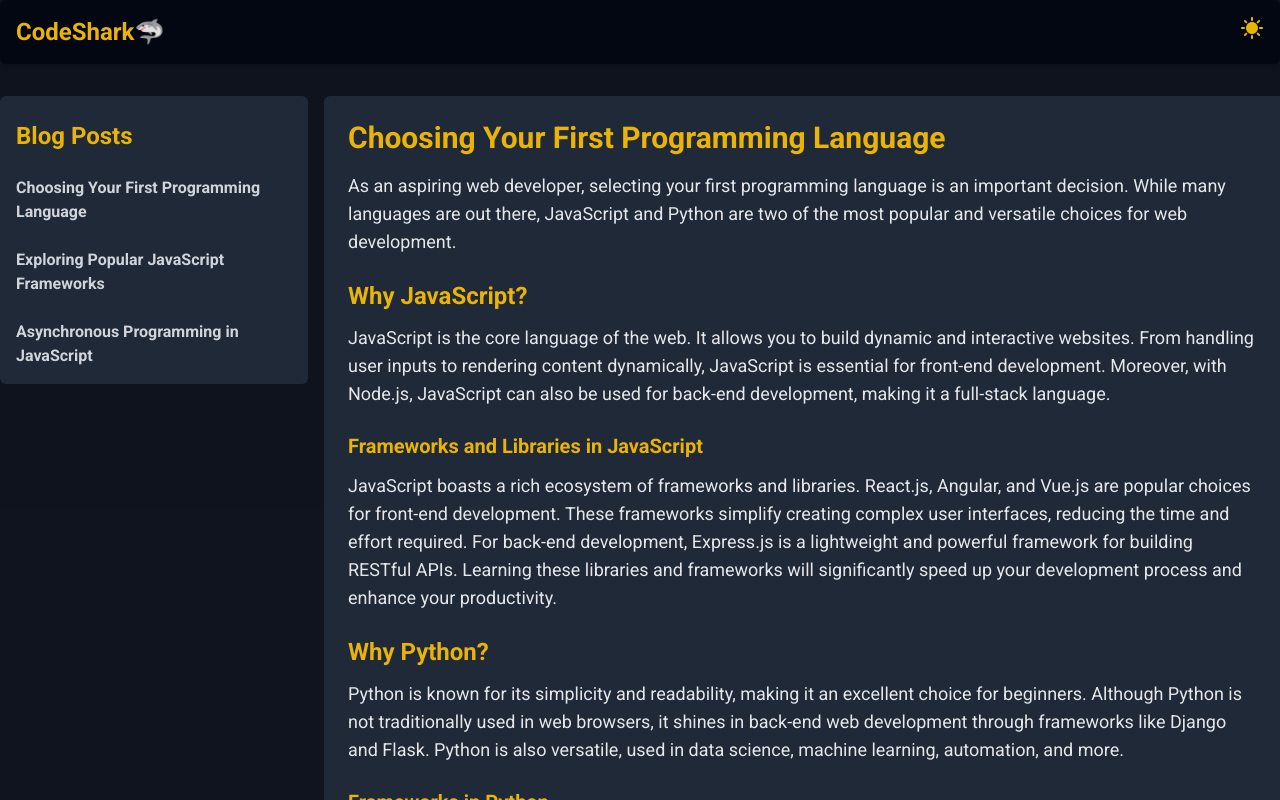
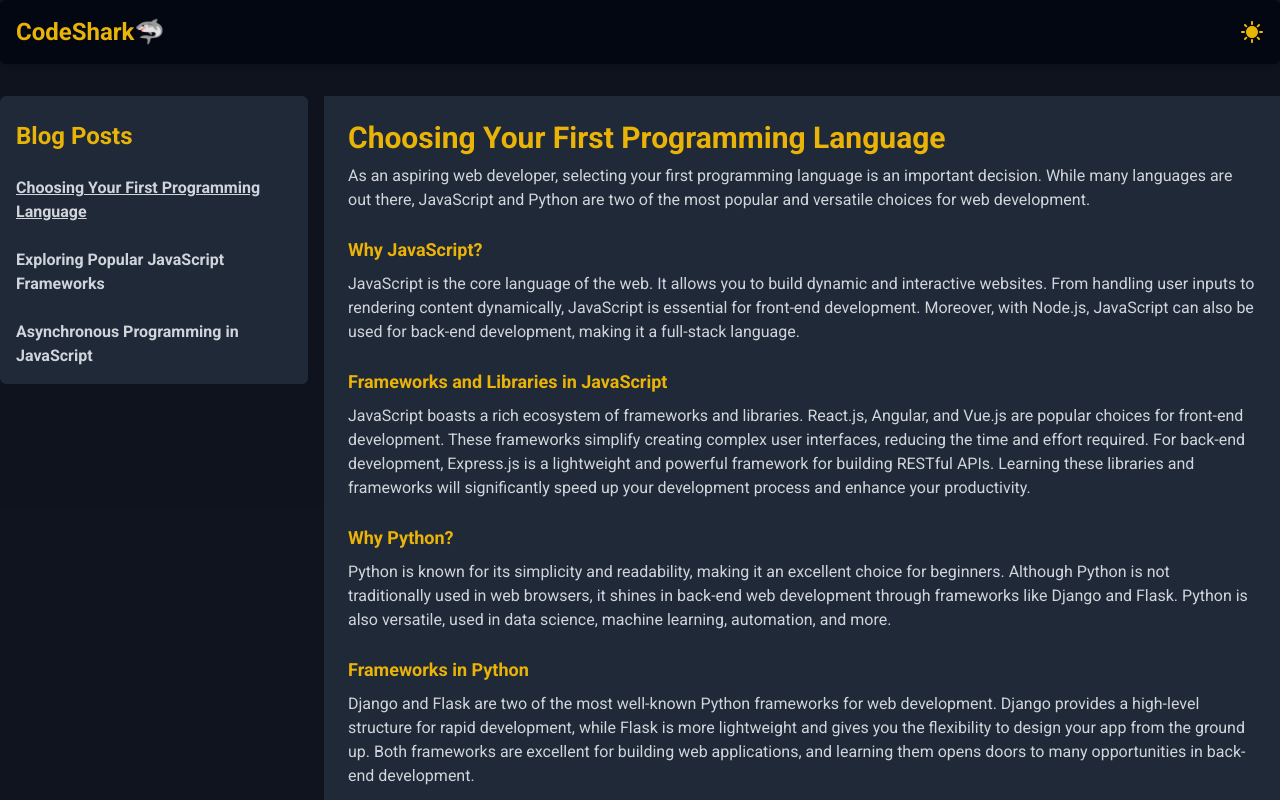
Before and after one commit to jimmindungu3/codeshark-blog, a React (Vite) app in the folder Frontend/: page /blog/first-programming-language in a window 1280 px wide. Built offline with nearby package versions, Linux system fonts and the light colour scheme.

Commit message:
add routing

```diff
--- a/Frontend/package.json
+++ b/Frontend/package.json
@@ -13,7 +13,8 @@
     "prismjs": "^1.29.0",
     "react": "^18.3.1",
     "react-dom": "^18.3.1",
-    "react-icons": "^5.4.0"
+    "react-icons": "^5.4.0",
+    "react-router-dom": "^7.1.0"
   },
   "devDependencies": {
     "@eslint/js": "^9.15.0",
--- a/Frontend/src/App.jsx
+++ b/Frontend/src/App.jsx
@@ -1,13 +1,19 @@
 import React from "react";
+import { BrowserRouter, Routes, Route, Navigate } from "react-router-dom";
 import Navbar from "./components/Navbar";
 import Body from "./components/Body";
 
 function App() {
   return (
-    <div className="md:bg-gray-300 dark:bg-gray-950 dark:bg-opacity-95">
-      <Navbar />
-      <Body />
-    </div>
+    <BrowserRouter>
+      <div className="bg-gray-300 dark:bg-gray-950 dark:bg-opacity-95">
+        <Navbar />
+        <Routes>
+          <Route path="/" element={<Navigate to="/blog/first-programming-language" replace />} />
+          <Route path="/blog/*" element={<Body />} />
+        </Routes>
+      </div>
+    </BrowserRouter>
   );
 }
 
--- a/Frontend/src/components/BlogContent.jsx
+++ b/Frontend/src/components/BlogContent.jsx
@@ -1,14 +1,11 @@
-import React, { useState, Suspense } from "react";
+import React, { Suspense } from "react";
 import Loader from "./Loader";
 
-const BlogContent = ({ currentBlog }) => {
-  const CurrentBlog = currentBlog
+const BlogContent = ({ Blog }) => {
   return (
-    <div className="bg-white dark:bg-gray-800 dark:text-gray-200 rounded-l-md">
-      <Suspense fallback={<Loader />}>
-        <CurrentBlog />
-      </Suspense>
-    </div>
+    <Suspense fallback={<Loader />}>
+      <Blog />
+    </Suspense>
   );
 };
 
--- a/Frontend/src/components/Body.jsx
+++ b/Frontend/src/components/Body.jsx
@@ -1,39 +1,51 @@
+// components/Body.js
 import React, { lazy, useState } from "react";
+import { Routes, Route, useLocation, Navigate } from "react-router-dom";
 import SideBar from "./SideBar";
 import BlogContent from "./BlogContent";
 import { RiMenuUnfold3Fill, RiMenuFold3Fill } from "react-icons/ri";
 
 const blogs = {
-  blog1: lazy(() => import("./FirstProgrammingLanguage")),
-  blog2: lazy(() => import("./JSFrameworks")),
-  blog3: lazy(() => import("./AsycProgramming")),
+  "first-programming-language": {
+    component: lazy(() => import("./FirstProgrammingLanguage")),
+    title: "Choosing Your First Programming Language"
+  },
+  "js-frameworks": {
+    component: lazy(() => import("./JSFrameworks")),
+    title: "Exploring Popular JavaScript Frameworks"
+  },
+  "async-programming": {
+    component: lazy(() => import("./AsycProgramming")),
+    title: "Asynchronous Programming in JavaScript"
+  }
 };
 
 const Body = () => {
   const [isSidebarOpen, setIsSidebarOpen] = useState(false);
-  const [currentBlog, setCurrentBlog] = useState(blogs.blog1);
-
-  const selectBlog = (selectedBlog) => {
-    setCurrentBlog(blogs[`blog${selectedBlog}`]);
-    setIsSidebarOpen(false); // Close sidebar after selection
-  };
+  const location = useLocation();
 
   const toggleSidebar = () => {
     setIsSidebarOpen(!isSidebarOpen);
   };
 
+  // Update document title based on current route
+  React.useEffect(() => {
+    const currentPath = location.pathname.split('/').pop();
+    const currentBlog = blogs[currentPath];
+    if (currentBlog) {
+      document.title = `${currentBlog.title} | Your Blog Name`;
+    }
+  }, [location]);
+
   return (
     <div className="relative">
-      {/* Mobile Menu Toggle Button */}
       <button
         onClick={toggleSidebar}
         className="md:hidden fixed z-50 top-16 left-0 bg-gray-100 p-2 rounded-md shadow-md"
       >
         {isSidebarOpen ? <RiMenuFold3Fill /> : <RiMenuUnfold3Fill />}
       </button>
-
       <div className="max-w-7xl mx-auto grid grid-cols-12 gap-4 h-[calc(100vh-6rem)]">
-        {/* Sidebar - Mobile Sliding Menu */}
         <div
           className={`
             fixed md:static
@@ -50,19 +62,20 @@ const Body = () => {
           `}
         >
           <div className="h-full">
-            <SideBar selectBlog={selectBlog} setIsSidebarOpen={setIsSidebarOpen}/>
+            <SideBar setIsSidebarOpen={setIsSidebarOpen} />
           </div>
         </div>
-
-        {/* Blog Content */}
         <div className="col-span-12 md:col-span-9 overflow-y-auto">
           <div className="h-full">
-            <BlogContent currentBlog={currentBlog} />
+            <Routes>
+              <Route path="first-programming-language" element={<BlogContent Blog={blogs["first-programming-language"].component} />} />
+              <Route path="js-frameworks" element={<BlogContent Blog={blogs["js-frameworks"].component} />} />
+              <Route path="async-programming" element={<BlogContent Blog={blogs["async-programming"].component} />} />
+              <Route path="*" element={<Navigate to="first-programming-language" replace />} />
+            </Routes>
           </div>
         </div>
       </div>
-
-      {/* Overlay for mobile when sidebar is open */}
       {isSidebarOpen && (
         <div
           onClick={toggleSidebar}
--- a/Frontend/src/components/FirstProgrammingLanguage.jsx
+++ b/Frontend/src/components/FirstProgrammingLanguage.jsx
@@ -1,55 +1,85 @@
-import React from "react";
-
 const FirstProgrammingLanguage = () => {
   return (
-    <div className="p-6 mx-auto">
-      <h1 className="text-3xl font-bold mb-4 text-blue-500 dark:text-yellow-500">
+    <div className="p-2 md:p-6 mx-auto bg-white dark:bg-gray-800">
+      <h1 className="text-xl md:text-3xl font-bold mb-2 text-blue-500 dark:text-yellow-500">
         Choosing Your First Programming Language
       </h1>
-      <p className="text-lg mb-6">
-        As an aspiring web developer, selecting your first programming language is an important decision. While many languages are out there, JavaScript and Python are two of the most popular and versatile choices for web development.
+      <p className="mb-6 text-sm md:text-base text-gray-800 dark:text-gray-300">
+        As an aspiring web developer, selecting your first programming language
+        is an important decision. While many languages are out there, JavaScript
+        and Python are two of the most popular and versatile choices for web
+        development.
       </p>
 
-      <h2 className="text-2xl font-semibold mb-3 text-blue-500 dark:text-yellow-500">
+      <h2 className="text-base md:text-lg font-semibold mb-2 text-blue-500 dark:text-yellow-500">
         Why JavaScript?
       </h2>
-      <p className="text-lg mb-6">
-        JavaScript is the core language of the web. It allows you to build dynamic and interactive websites. From handling user inputs to rendering content dynamically, JavaScript is essential for front-end development. Moreover, with Node.js, JavaScript can also be used for back-end development, making it a full-stack language.
+      <p className="mb-6 text-sm md:text-base text-gray-800 dark:text-gray-300">
+        JavaScript is the core language of the web. It allows you to build
+        dynamic and interactive websites. From handling user inputs to rendering
+        content dynamically, JavaScript is essential for front-end development.
+        Moreover, with Node.js, JavaScript can also be used for back-end
+        development, making it a full-stack language.
       </p>
 
-      <h3 className="text-xl font-semibold mb-3 text-blue-500 dark:text-yellow-500">
+      <h2 className="text-base md:text-lg font-semibold mb-2 text-blue-500 dark:text-yellow-500">
         Frameworks and Libraries in JavaScript
-      </h3>
-      <p className="text-lg mb-6">
-        JavaScript boasts a rich ecosystem of frameworks and libraries. React.js, Angular, and Vue.js are popular choices for front-end development. These frameworks simplify creating complex user interfaces, reducing the time and effort required. For back-end development, Express.js is a lightweight and powerful framework for building RESTful APIs. Learning these libraries and frameworks will significantly speed up your development process and enhance your productivity.
+      </h2>
+      <p className="mb-6 text-sm md:text-base text-gray-800 dark:text-gray-300">
+        JavaScript boasts a rich ecosystem of frameworks and libraries.
+        React.js, Angular, and Vue.js are popular choices for front-end
+        development. These frameworks simplify creating complex user interfaces,
+        reducing the time and effort required. For back-end development,
+        Express.js is a lightweight and powerful framework for building RESTful
+        APIs. Learning these libraries and frameworks will significantly speed
+        up your development process and enhance your productivity.
       </p>
 
-      <h2 className="text-2xl font-semibold mb-3 text-blue-500 dark:text-yellow-500">
+      <h2 className="text-base md:text-lg font-semibold mb-2 text-blue-500 dark:text-yellow-500">
         Why Python?
       </h2>
-      <p className="text-lg mb-6">
-        Python is known for its simplicity and readability, making it an excellent choice for beginners. Although Python is not traditionally used in web browsers, it shines in back-end web development through frameworks like Django and Flask. Python is also versatile, used in data science, machine learning, automation, and more.
+      <p className="mb-6 text-sm md:text-base text-gray-800 dark:text-gray-300">
+        Python is known for its simplicity and readability, making it an
+        excellent choice for beginners. Although Python is not traditionally
+        used in web browsers, it shines in back-end web development through
+        frameworks like Django and Flask. Python is also versatile, used in data
+        science, machine learning, automation, and more.
       </p>
 
-      <h3 className="text-xl font-semibold mb-3 text-blue-500 dark:text-yellow-500">
+      <h2 className="text-base md:text-lg font-semibold mb-2 text-blue-500 dark:text-yellow-500">
         Frameworks in Python
-      </h3>
-      <p className="text-lg mb-6">
-        Django and Flask are two of the most well-known Python frameworks for web development. Django provides a high-level structure for rapid development, while Flask is more lightweight and gives you the flexibility to design your app from the ground up. Both frameworks are excellent for building web applications, and learning them opens doors to many opportunities in back-end development.
+      </h2>
+      <p className="mb-6 text-sm md:text-base text-gray-800 dark:text-gray-300">
+        Django and Flask are two of the most well-known Python frameworks for
+        web development. Django provides a high-level structure for rapid
+        development, while Flask is more lightweight and gives you the
+        flexibility to design your app from the ground up. Both frameworks are
+        excellent for building web applications, and learning them opens doors
+        to many opportunities in back-end development.
       </p>
 
-      <h2 className="text-2xl font-semibold mb-3 text-blue-500 dark:text-yellow-500">
+      <h2 className="text-base md:text-lg font-semibold mb-2 text-blue-500 dark:text-yellow-500">
         Other Languages Worth Exploring
       </h2>
-      <p className="text-lg mb-6">
-        While JavaScript and Python are great starting points, there are other languages worth considering based on your career goals. HTML and CSS are the foundational languages for web development, and mastering them is crucial. For mobile development, consider learning Swift for iOS or Kotlin for Android. If you're interested in working with databases or enterprise applications, SQL and Java are important to explore.
+      <p className="mb-6 text-sm md:text-base text-gray-800 dark:text-gray-300">
+        While JavaScript and Python are great starting points, there are other
+        languages worth considering based on your career goals. HTML and CSS are
+        the foundational languages for web development, and mastering them is
+        crucial. For mobile development, consider learning Swift for iOS or
+        Kotlin for Android. If you're interested in working with databases or
+        enterprise applications, SQL and Java are important to explore.
       </p>
 
-      <h3 className="text-xl font-semibold mb-3 text-blue-500 dark:text-yellow-500">
+      <h2 className="text-base md:text-lg font-semibold mb-2 text-blue-500 dark:text-yellow-500">
         Conclusion
-      </h3>
-      <p className="text-lg">
-        Ultimately, the best programming language to start with depends on your goals. JavaScript is an excellent choice for anyone aiming to become a web developer, while Python offers simplicity and flexibility for various applications. Regardless of your choice, learning any of these languages will equip you with the skills to build real-world applications and unlock countless opportunities in the tech industry.
+      </h2>
+      <p className="text-sm md:text-base text-gray-800 dark:text-gray-300">
+        Ultimately, the best programming language to start with depends on your
+        goals. JavaScript is an excellent choice for anyone aiming to become a
+        web developer, while Python offers simplicity and flexibility for
+        various applications. Regardless of your choice, learning any of these
+        languages will equip you with the skills to build real-world
+        applications and unlock countless opportunities in the tech industry.
       </p>
     </div>
   );
--- a/Frontend/src/components/Navbar.jsx
+++ b/Frontend/src/components/Navbar.jsx
@@ -5,7 +5,6 @@ import { FaMoon } from "react-icons/fa";
 const Navbar = () => {
   const [isDarkMode, setIsDarkMode] = useState(true);
 
-  // Retrieve theme from localStorage on initial load
   useEffect(() => {
     const savedTheme = localStorage.getItem("theme");
     if (savedTheme === "dark") {
@@ -14,7 +13,6 @@ const Navbar = () => {
     }
   }, []);
 
-  // Apply theme and persist to localStorage
   useEffect(() => {
     const html = document.documentElement;
     if (isDarkMode) {
@@ -26,7 +24,6 @@ const Navbar = () => {
     }
   }, [isDarkMode]);
 
-  // Toggle theme handler
   const toggleTheme = () => {
     setIsDarkMode((prev) => !prev);
   };
@@ -39,14 +36,9 @@ const Navbar = () => {
             <div className="text-blue-500 dark:text-yellow-500 text-2xl font-bold hover:cursor-pointer">
               CodeShark🦈
             </div>
-            <div className="space-x-4">
-              <button
-                onClick={toggleTheme}
-                className="text-yellow-500 text-2xl"
-              >
-                {isDarkMode ? <MdSunny /> : <FaMoon />}
-              </button>
-            </div>
+            <button onClick={toggleTheme} className="text-yellow-500 text-2xl">
+              {isDarkMode ? <MdSunny /> : <FaMoon />}
+            </button>
           </div>
         </div>
       </div>
--- a/Frontend/src/components/SideBar.jsx
+++ b/Frontend/src/components/SideBar.jsx
@@ -1,25 +1,42 @@
+// components/SideBar.js
 import React from "react";
+import { Link, useLocation } from "react-router-dom";
 
-const SideBar = ({ selectBlog, setIsSidebarOpen }) => {
+const SideBar = ({ setIsSidebarOpen }) => {
+  const location = useLocation();
+  const currentPath = location.pathname.split('/').pop();
+
   return (
     <div className="bg-white dark:bg-gray-800 pb-4 px-4 rounded-md">
       <div className="text-blue-500 dark:text-yellow-500 font-bold text-2xl pt-6">
         Blog Posts
       </div>
       <div className="text-blue-500 hover:underline dark:text-gray-300 font-semibold mt-6">
-        <a onClick={() => {selectBlog(1), setIsSidebarOpen(false);}} href="#">
-        Choosing Your First Programming Language
-        </a>
+        <Link
+          to="/blog/first-programming-language"
+          onClick={() => setIsSidebarOpen(false)}
+          className={currentPath === 'first-programming-language' ? 'underline' : ''}
+        >
+          Choosing Your First Programming Language
+        </Link>
       </div>
       <div className="text-blue-500 hover:underline dark:text-gray-300 font-semibold mt-6">
-        <a onClick={() => {selectBlog(2), setIsSidebarOpen(false);}} href="#">
+        <Link
+          to="/blog/js-frameworks"
+          onClick={() => setIsSidebarOpen(false)}
+          className={currentPath === 'js-frameworks' ? 'underline' : ''}
+        >
           Exploring Popular JavaScript Frameworks
-        </a>
+        </Link>
       </div>
       <div className="text-blue-500 hover:underline dark:text-gray-300 font-semibold mt-6">
-        <a onClick={() => {selectBlog(3), setIsSidebarOpen(false);}} href="#">
+        <Link
+          to="/blog/async-programming"
+          onClick={() => setIsSidebarOpen(false)}
+          className={currentPath === 'async-programming' ? 'underline' : ''}
+        >
           Asynchronous Programming in JavaScript
-        </a>
+        </Link>
       </div>
     </div>
   );
```
Also changed, not shown: Frontend/src/components/AsycProgramming.jsx (+15 -15 lines), Frontend/src/components/JSFrameworks.jsx (+25 -25 lines), 1 other file (tests, documents, lock files or other folders).
